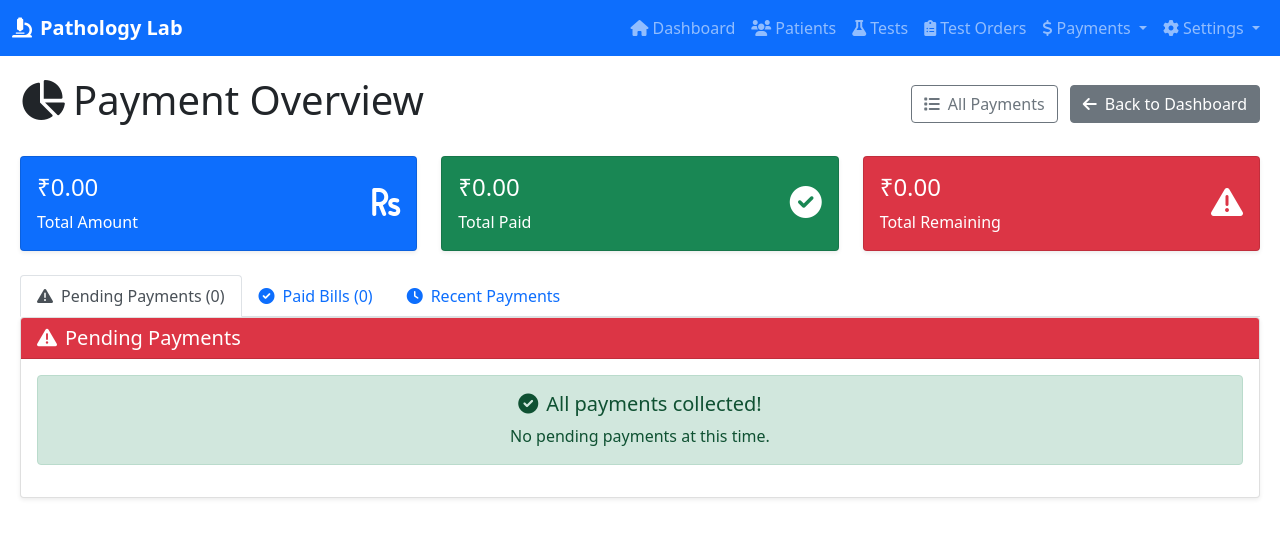
After one commit to jitendrapal/pathology-v1, a Flask app: page /payment_overview in a window 1280 px wide. The commit adds this page. Shown: the top 538 px of the page. Run offline with Flask 3, Linux system fonts and the light colour scheme.

```diff
--- a/app.py
+++ b/app.py
@@ -363,6 +363,40 @@ def quick_update_test(test_id):
             app.logger.error(f'Error updating test results: {str(e)}')
 
     return render_template('quick_update_test.html', patient_test=patient_test)
+
+@app.route('/payment_overview')
+def payment_overview():
+    """Payment overview dashboard showing pending, paid, and remaining amounts"""
+    from sqlalchemy.orm import joinedload
+    from sqlalchemy import func
+
+    # Get all patient bills with payment statistics
+    patient_bills = PatientBill.query.options(
+        joinedload(PatientBill.patient)
+    ).all()
+
+    # Calculate summary statistics
+    total_amount = sum([bill.total_amount for bill in patient_bills])
+    total_paid = sum([bill.paid_amount for bill in patient_bills])
+    total_remaining = sum([bill.remaining_amount for bill in patient_bills])
+
+    # Get bills by status
+    pending_bills = [bill for bill in patient_bills if bill.remaining_amount > 0]
+    paid_bills = [bill for bill in patient_bills if bill.remaining_amount <= 0 and bill.paid_amount > 0]
+
+    # Get recent payments
+    recent_payments = Payment.query.options(
+        joinedload(Payment.patient)
+    ).order_by(Payment.payment_date.desc()).limit(10).all()
+
+    return render_template('payment_overview.html',
+                         patient_bills=patient_bills,
+                         pending_bills=pending_bills,
+                         paid_bills=paid_bills,
+                         recent_payments=recent_payments,
+                         total_amount=total_amount,
+                         total_paid=total_paid,
+                         total_remaining=total_remaining)
 
 # Payment Management Routes
 @app.route('/payments')
--- /dev/null
+++ b/templates/payment_overview.html
@@ -0,0 +1,305 @@
+{% extends "base.html" %}
+
+{% block title %}Payment Overview - Pathology Lab{% endblock %}
+
+{% block content %}
+<div class="row">
+    <div class="col-12">
+        <div class="d-flex justify-content-between align-items-center mb-4">
+            <h1>
+                <i class="fas fa-chart-pie me-2"></i>Payment Overview
+            </h1>
+            <div>
+                <a href="{{ url_for('payments') }}" class="btn btn-outline-secondary me-2">
+                    <i class="fas fa-list me-2"></i>All Payments
+                </a>
+                <a href="{{ url_for('index') }}" class="btn btn-secondary">
+                    <i class="fas fa-arrow-left me-2"></i>Back to Dashboard
+                </a>
+            </div>
+        </div>
+    </div>
+</div>
+
+<!-- Summary Statistics -->
+<div class="row mb-4">
+    <div class="col-md-4">
+        <div class="card bg-primary text-white">
+            <div class="card-body">
+                <div class="d-flex justify-content-between">
+                    <div>
+                        <h4>₹{{ "%.2f"|format(total_amount) }}</h4>
+                        <p class="mb-0">Total Amount</p>
+                    </div>
+                    <div class="align-self-center">
+                        <i class="fas fa-rupee-sign fa-2x"></i>
+                    </div>
+                </div>
+            </div>
+        </div>
+    </div>
+    <div class="col-md-4">
+        <div class="card bg-success text-white">
+            <div class="card-body">
+                <div class="d-flex justify-content-between">
+                    <div>
+                        <h4>₹{{ "%.2f"|format(total_paid) }}</h4>
+                        <p class="mb-0">Total Paid</p>
+                    </div>
+                    <div class="align-self-center">
+                        <i class="fas fa-check-circle fa-2x"></i>
+                    </div>
+                </div>
+            </div>
+        </div>
+    </div>
+    <div class="col-md-4">
+        <div class="card bg-danger text-white">
+            <div class="card-body">
+                <div class="d-flex justify-content-between">
+                    <div>
+                        <h4>₹{{ "%.2f"|format(total_remaining) }}</h4>
+                        <p class="mb-0">Total Remaining</p>
+                    </div>
+                    <div class="align-self-center">
+                        <i class="fas fa-exclamation-triangle fa-2x"></i>
+                    </div>
+                </div>
+            </div>
+        </div>
+    </div>
+</div>
+
+<!-- Tabs for different payment views -->
+<ul class="nav nav-tabs" id="paymentTabs" role="tablist">
+    <li class="nav-item" role="presentation">
+        <button class="nav-link active" id="pending-tab" data-bs-toggle="tab" data-bs-target="#pending" type="button" role="tab">
+            <i class="fas fa-exclamation-triangle me-2"></i>Pending Payments ({{ pending_bills|length }})
+        </button>
+    </li>
+    <li class="nav-item" role="presentation">
+        <button class="nav-link" id="paid-tab" data-bs-toggle="tab" data-bs-target="#paid" type="button" role="tab">
+            <i class="fas fa-check-circle me-2"></i>Paid Bills ({{ paid_bills|length }})
+        </button>
+    </li>
+    <li class="nav-item" role="presentation">
+        <button class="nav-link" id="recent-tab" data-bs-toggle="tab" data-bs-target="#recent" type="button" role="tab">
+            <i class="fas fa-clock me-2"></i>Recent Payments
+        </button>
+    </li>
+</ul>
+
+<div class="tab-content" id="paymentTabContent">
+    <!-- Pending Payments Tab -->
+    <div class="tab-pane fade show active" id="pending" role="tabpanel">
+        <div class="card">
+            <div class="card-header bg-danger text-white">
+                <h5 class="mb-0">
+                    <i class="fas fa-exclamation-triangle me-2"></i>Pending Payments
+                </h5>
+            </div>
+            <div class="card-body">
+                {% if pending_bills %}
+                <div class="table-responsive">
+                    <table class="table table-hover">
+                        <thead class="table-light">
+                            <tr>
+                                <th>Patient</th>
+                                <th>Contact</th>
+                                <th>Total Amount</th>
+                                <th>Paid Amount</th>
+                                <th>Remaining Amount</th>
+                                <th>Bill Date</th>
+                                <th>Actions</th>
+                            </tr>
+                        </thead>
+                        <tbody>
+                            {% for bill in pending_bills %}
+                            <tr class="table-warning">
+                                <td>
+                                    <strong>{{ bill.patient.full_name }}</strong>
+                                    <br><small class="text-muted">ID: {{ bill.patient.id }}</small>
+                                </td>
+                                <td>
+                                    <small>{{ bill.patient.phone }}</small>
+                                    {% if bill.patient.email %}
+                                    <br><small>{{ bill.patient.email }}</small>
+                                    {% endif %}
+                                </td>
+                                <td>
+                                    <strong class="text-primary">₹{{ "%.2f"|format(bill.total_amount) }}</strong>
+                                </td>
+                                <td>
+                                    <span class="text-success">₹{{ "%.2f"|format(bill.paid_amount) }}</span>
+                                </td>
+                                <td>
+                                    <strong class="text-danger">₹{{ "%.2f"|format(bill.remaining_amount) }}</strong>
+                                </td>
+                                <td>
+                                    {{ bill.bill_date.strftime('%d/%m/%Y') if bill.bill_date else 'N/A' }}
+                                </td>
+                                <td>
+                                    <div class="btn-group btn-group-sm">
+                                        <a href="{{ url_for('patient_billing', patient_id=bill.patient.id) }}" class="btn btn-warning">
+                                            <i class="fas fa-credit-card"></i> Collect
+                                        </a>
+                                        <a href="{{ url_for('patient_detail', id=bill.patient.id) }}" class="btn btn-outline-primary">
+                                            <i class="fas fa-user"></i> View
+                                        </a>
+                                    </div>
+                                </td>
+                            </tr>
+                            {% endfor %}
+                        </tbody>
+                    </table>
+                </div>
+                {% else %}
+                <div class="alert alert-success text-center">
+                    <h5><i class="fas fa-check-circle me-2"></i>All payments collected!</h5>
+                    <p class="mb-0">No pending payments at this time.</p>
+                </div>
+                {% endif %}
+            </div>
+        </div>
+    </div>
+
+    <!-- Paid Bills Tab -->
+    <div class="tab-pane fade" id="paid" role="tabpanel">
+        <div class="card">
+            <div class="card-header bg-success text-white">
+                <h5 class="mb-0">
+                    <i class="fas fa-check-circle me-2"></i>Fully Paid Bills
+                </h5>
+            </div>
+            <div class="card-body">
+                {% if paid_bills %}
+                <div class="table-responsive">
+                    <table class="table table-hover">
+                        <thead class="table-light">
+                            <tr>
+                                <th>Patient</th>
+                                <th>Total Amount</th>
+                                <th>Paid Amount</th>
+                                <th>Bill Date</th>
+                                <th>Payment Status</th>
+                                <th>Actions</th>
+                            </tr>
+                        </thead>
+                        <tbody>
+                            {% for bill in paid_bills %}
+                            <tr class="table-success">
+                                <td>
+                                    <strong>{{ bill.patient.full_name }}</strong>
+                                    <br><small class="text-muted">ID: {{ bill.patient.id }}</small>
+                                </td>
+                                <td>
+                                    <strong class="text-primary">₹{{ "%.2f"|format(bill.total_amount) }}</strong>
+                                </td>
+                                <td>
+                                    <span class="text-success">₹{{ "%.2f"|format(bill.paid_amount) }}</span>
+                                </td>
+                                <td>
+                                    {{ bill.bill_date.strftime('%d/%m/%Y') if bill.bill_date else 'N/A' }}
+                                </td>
+                                <td>
+                                    <span class="badge bg-success">{{ bill.payment_status }}</span>
+                                </td>
+                                <td>
+                                    <div class="btn-group btn-group-sm">
+                                        <a href="{{ url_for('patient_report', patient_id=bill.patient.id) }}" class="btn btn-success" target="_blank">
+                                            <i class="fas fa-print"></i> Print Report
+                                        </a>
+                                        <a href="{{ url_for('patient_detail', id=bill.patient.id) }}" class="btn btn-outline-primary">
+                                            <i class="fas fa-user"></i> View Patient
+                                        </a>
+                                    </div>
+                                </td>
+                            </tr>
+                            {% endfor %}
+                        </tbody>
+                    </table>
+                </div>
+                {% else %}
+                <div class="alert alert-info text-center">
+                    <h5><i class="fas fa-info-circle me-2"></i>No fully paid bills</h5>
+                    <p class="mb-0">No bills have been fully paid yet.</p>
+                </div>
+                {% endif %}
+            </div>
+        </div>
+    </div>
+
+    <!-- Recent Payments Tab -->
+    <div class="tab-pane fade" id="recent" role="tabpanel">
+        <div class="card">
+            <div class="card-header bg-info text-white">
+                <h5 class="mb-0">
+                    <i class="fas fa-clock me-2"></i>Recent Payments
+                </h5>
+            </div>
+            <div class="card-body">
+                {% if recent_payments %}
+                <div class="table-responsive">
+                    <table class="table table-hover">
+                        <thead class="table-light">
+                            <tr>
+                                <th>Date</th>
+                                <th>Patient</th>
+                                <th>Amount</th>
+                                <th>Payment Method</th>
+                                <th>Reference</th>
+                                <th>Type</th>
+                            </tr>
+                        </thead>
+                        <tbody>
+                            {% for payment in recent_payments %}
+                            <tr>
+                                <td>
+                                    {{ payment.payment_date.strftime('%d/%m/%Y %H:%M') if payment.payment_date else 'N/A' }}
+                                </td>
+                                <td>
+                                    <strong>{{ payment.patient.full_name }}</strong>
+                                    <br><small class="text-muted">ID: {{ payment.patient.id }}</small>
+                                </td>
+                                <td>
+                                    <strong class="text-success">₹{{ "%.2f"|format(payment.amount) }}</strong>
+                                </td>
+                                <td>
+                                    <span class="badge bg-secondary">{{ payment.payment_method or 'N/A' }}</span>
+                                </td>
+                                <td>
+                                    <small>{{ payment.reference_number or 'N/A' }}</small>
+                                </td>
+                                <td>
+                                    <span class="badge {% if payment.payment_type == 'full' %}bg-success{% elif payment.payment_type == 'half' %}bg-warning{% else %}bg-info{% endif %}">
+                                        {{ payment.payment_type.title() if payment.payment_type else 'Payment' }}
+                                    </span>
+                                </td>
+                            </tr>
+                            {% endfor %}
+                        </tbody>
+                    </table>
+                </div>
+                {% else %}
+                <div class="alert alert-info text-center">
+                    <h5><i class="fas fa-info-circle me-2"></i>No recent payments</h5>
+                    <p class="mb-0">No payments have been recorded recently.</p>
+                </div>
+                {% endif %}
+            </div>
+        </div>
+    </div>
+</div>
+
+{% endblock %}
+
+{% block scripts %}
+<script>
+document.addEventListener('DOMContentLoaded', function() {
+    // Auto-refresh every 5 minutes
+    setTimeout(function() {
+        location.reload();
+    }, 300000); // 5 minutes
+});
+</script>
+{% endblock %}
```
Also changed, not shown: templates/index.html (+33 -45 lines).
